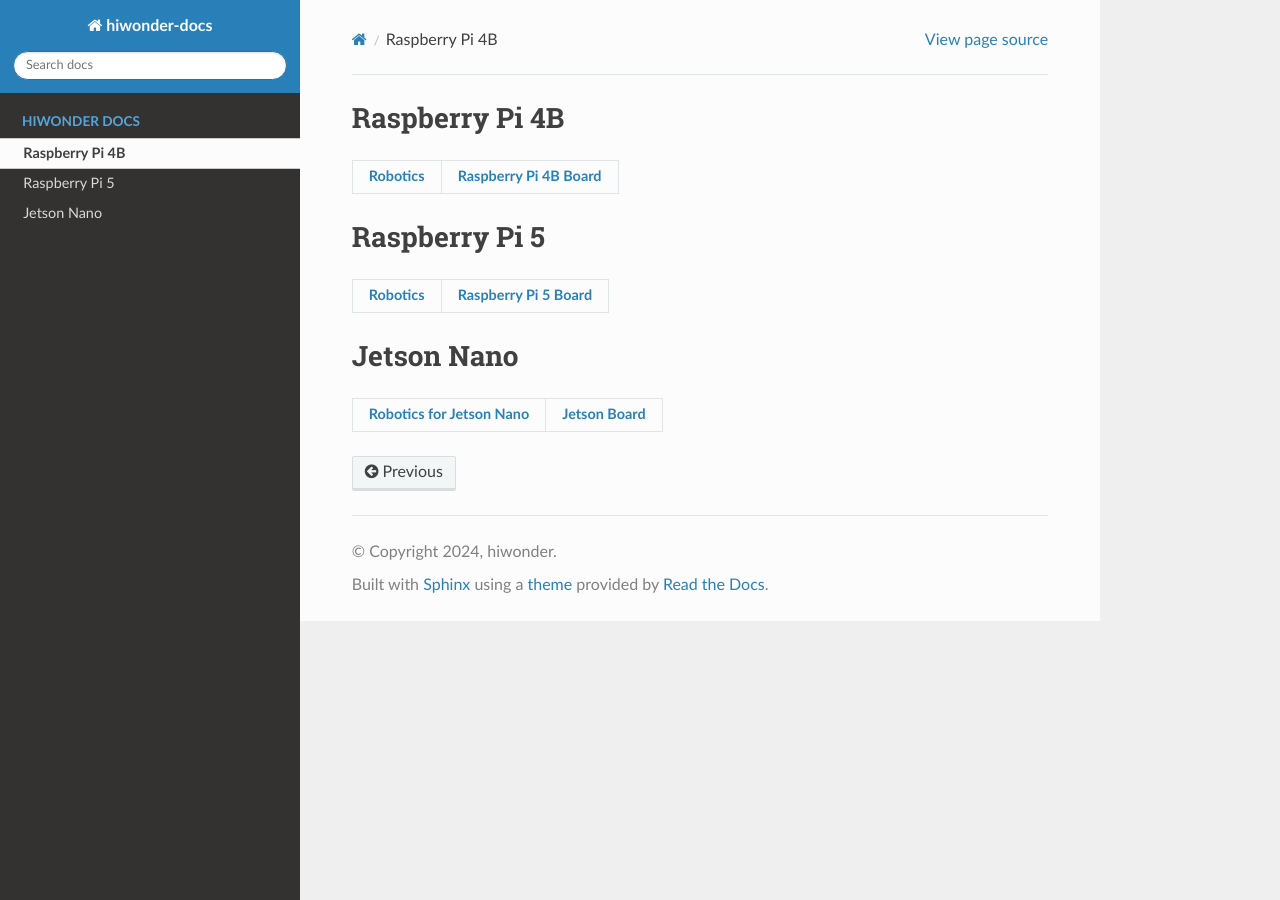
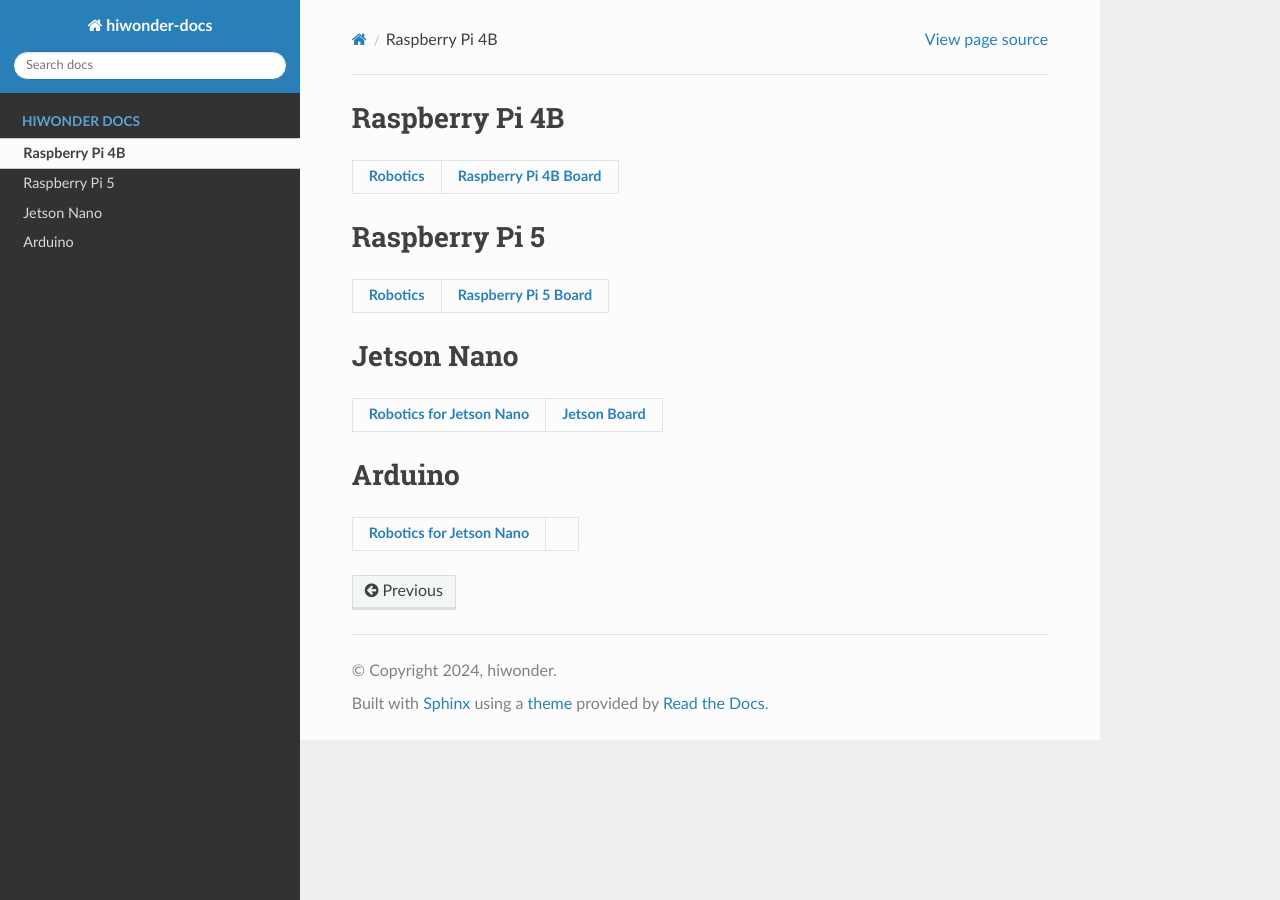
Before and after one commit to Hiwonder-docs/Hiwonder-docs, a Sphinx documentation site: the page built from source/README.md, in a window 1280 px wide. Built offline with Sphinx 7.4.7 and the Read the Docs theme 2.0.0, drawn with Linux system fonts in a browser that asks for light colours.

```diff
--- a/source/README.md
+++ b/source/README.md
@@ -14,6 +14,11 @@
 
 #  Jetson Nano
 
-
 | **[Robotics for Jetson Nano](https://www.hiwonder.com)** | **[Jetson Board](https://www.hiwonder.com)** |
 | ------------------------------------------------------------ | ------------------------------------------------------------ |
+
+
+#  Arduino
+
+| **[Robotics for Jetson Nano](./Arduino/index.md)** |  |
+|---------------------------------------------|---------|
```
Also changed, not shown: source/Arduino/index.md (added, +4 -0 lines).
